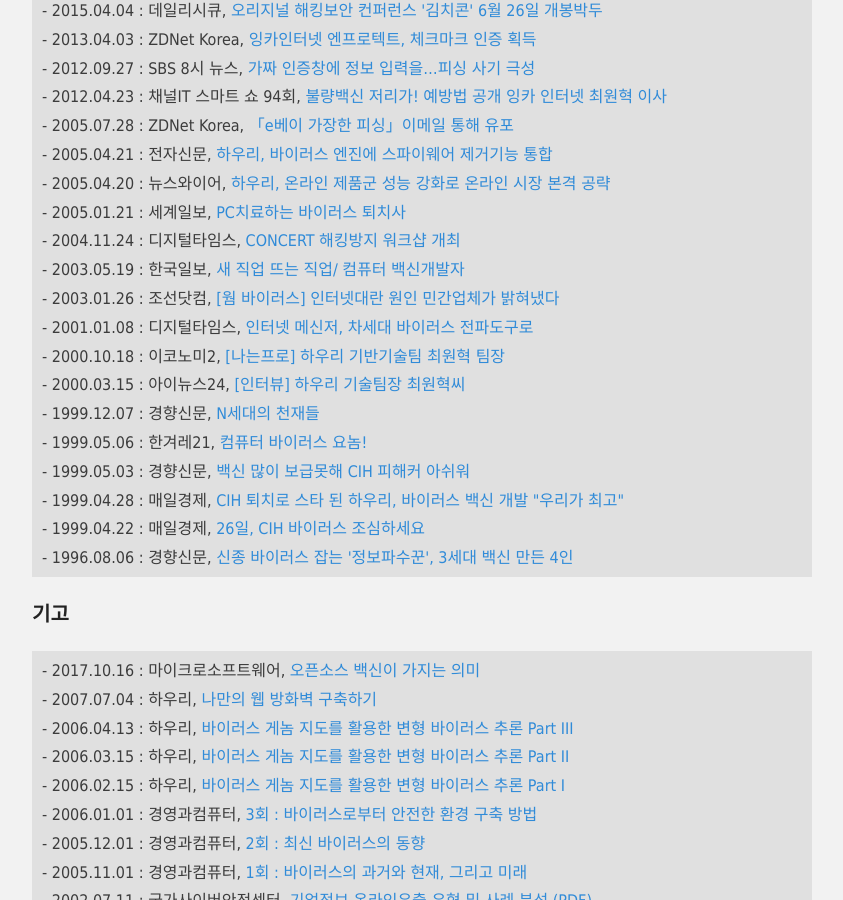
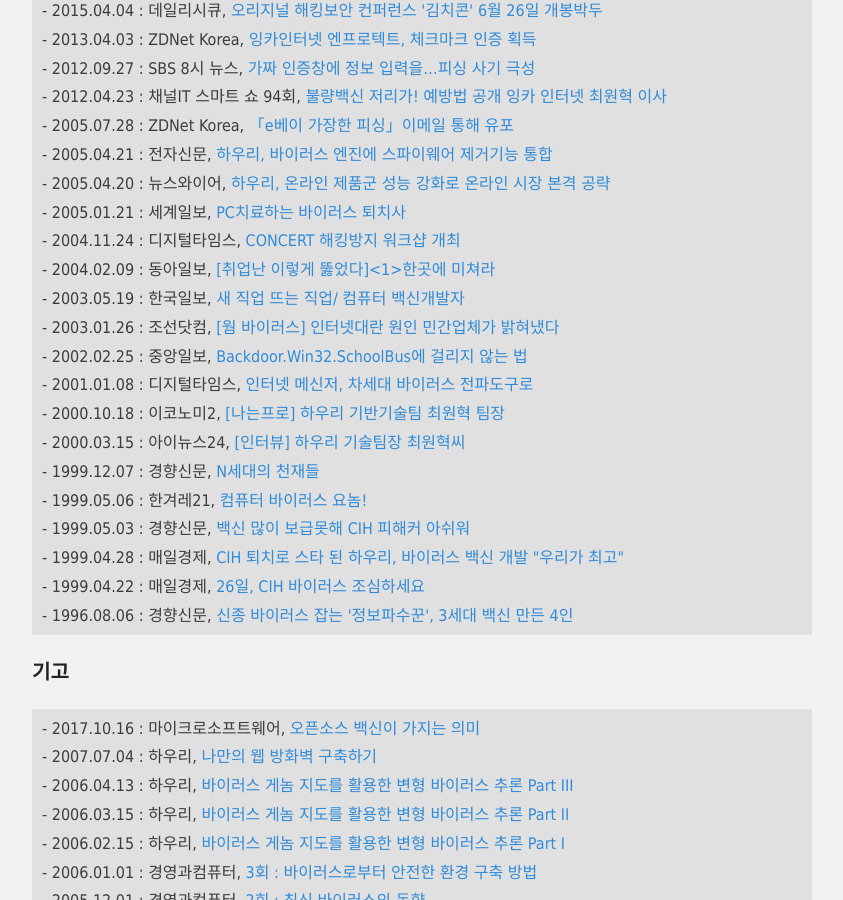
Before and after one commit to hanul93/hanul93.github.com, a Jekyll site: the page built from about.md, in a window 1280 px wide and 900 px high, scrolled down 2251 px. Shown: the whole window, without its empty margins (218-1061 px from the left). Built offline with Jekyll 4.4.1, drawn with Linux system fonts in a browser that asks for light colours; nearby versions of some CDN libraries.

Commit message:
언론 추가

```diff
--- a/about.md
+++ b/about.md
@@ -87,8 +87,10 @@
 - 2005.04.20 : 뉴스와이어, <a href="http://www.newswire.co.kr/newsRead.php?no=44302&ected=">하우리, 온라인 제품군 성능 강화로 온라인 시장 본격 공략</a>
 - 2005.01.21 : 세계일보, <a href="http://www.segye.com/content/html/2005/01/21/20050121000199.html">PC치료하는 바이러스 퇴치사</a>
 - 2004.11.24 : 디지털타임스, <a href="http://concert.or.kr/notice/notice_view.php?wr_id=145&page=36">CONCERT 해킹방지 워크샵 개최</a>
+- 2004.02.09 : 동아일보, <a href="http://news.donga.com/List/Series_70030000000572/3/70030000000572/20040209/8027992/1">[취업난 이렇게 뚫었다]<1>한곳에 미쳐라</a>
 - 2003.05.19 : 한국일보, <a href="http://hankookilbo.com/v/bf9ed967b3be47bfbaff0976bc6cef1a">새 직업 뜨는 직업/ 컴퓨터 백신개발자</a>
 - 2003.01.26 : 조선닷컴, <a href="http://www.chosun.com/national/news/200301/200301260251.html">[웜 바이러스] 인터넷대란 원인 민간업체가 밝혀냈다</a>
+- 2002.02.25 : 중앙일보, <a href="http://news.joins.com/article/615247">Backdoor.Win32.SchoolBus에 걸리지 않는 법</a>
 - 2001.01.08 : 디지털타임스, <a href="http://www.dt.co.kr/contents.html?article_no=2001081702010151569001">인터넷 메신저, 차세대 바이러스 전파도구로</a>
 - 2000.10.18 : 이코노미2, <a href="http://www.economy21.co.kr/news/articleView.html?idxno=1982">[나는프로] 하우리 기반기술팀 최원혁 팀장</a>
 - 2000.03.15 : 아이뉴스24, <a href="http://news.inews24.com/php/news_view.php?g_menu=010000&g_serial=430">[인터뷰] 하우리 기술팀장 최원혁씨</a>
```
